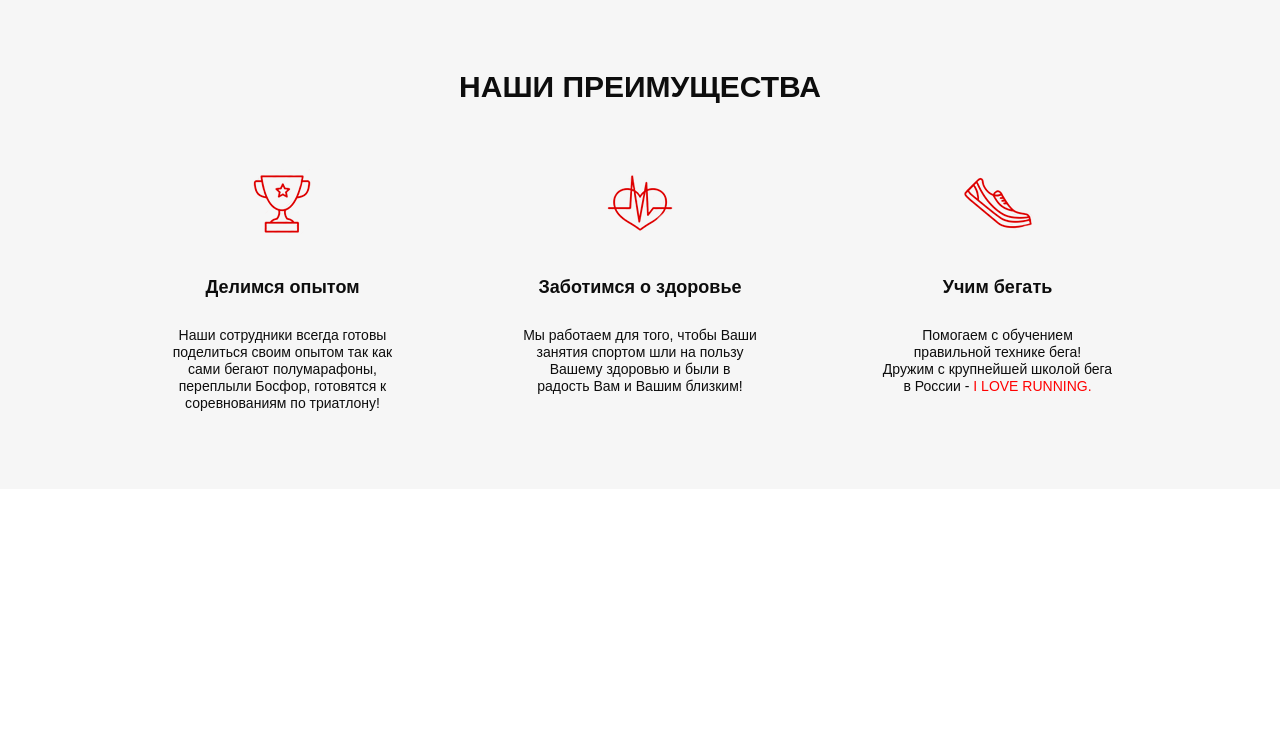
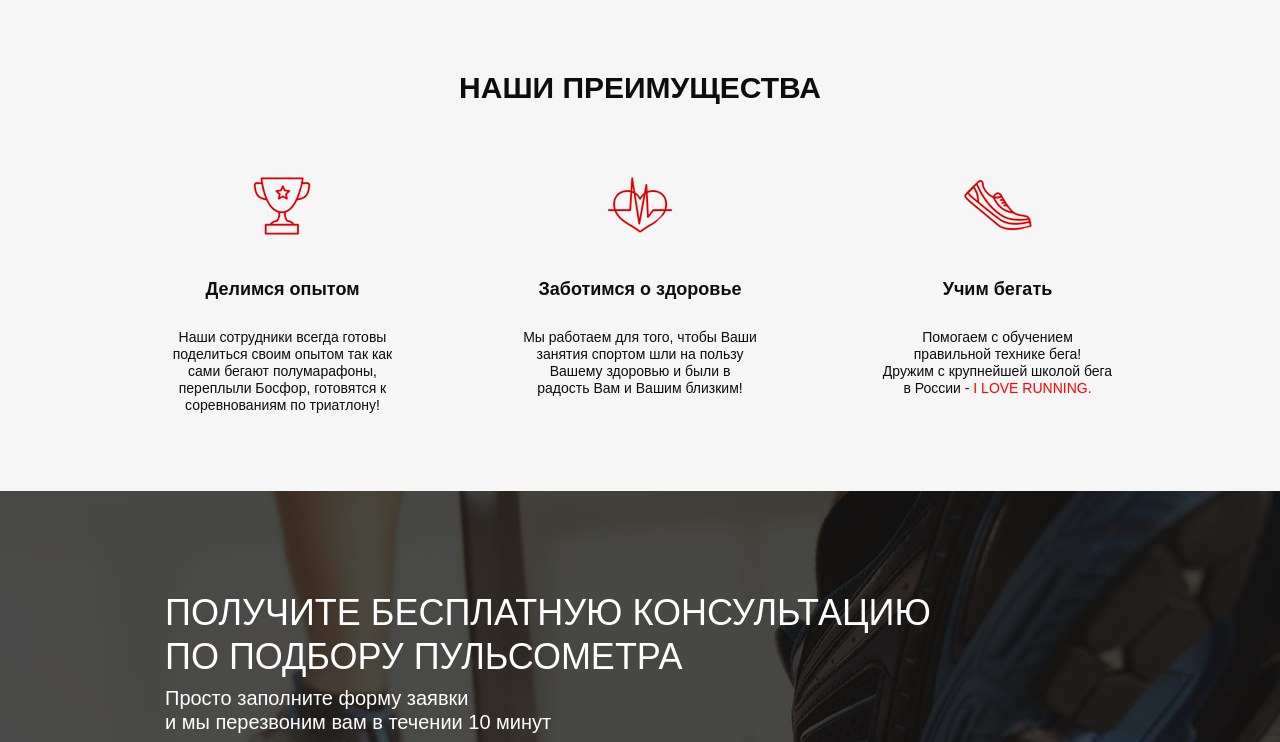
Before and after one commit to Viktor-82/bEM-SCSS, a website: page src/index.html in a window 1280 px wide. Shown: the part 666-1408 px from the top of the page. Before the commit the page ends 1155 px from the top, so only its background shows below. Drawn offline with Linux system fonts and the light colour scheme.

Commit message:
add consultation block

```diff
--- a/src/index.html
+++ b/src/index.html
@@ -56,7 +56,7 @@
 
     <div class="advantages">
         <div class="container">
-                <div class="advantages__header">Наши преимущества</div>
+                <h2 class="title">Наши преимущества</h2>
                 <div class="advantages__wrapper">
                         <div class="advantages__article">
                             <img src="icon/advantages_cup.png" alt="cup">
@@ -77,5 +77,16 @@
         </div>
     </div>
 
+    <div class="consultation">
+        <div class="container">
+            <h2 class="title title_left">получите бесплатную консультацию <br> по подбору пульсометра</h2>
+            <div class="consultation__descr">
+                Просто заполните форму заявки <br> и мы перезвоним вам в течении 10 минут
+            </div>
+
+
+        </div>
+    </div>
+
 </body>
 </html>
--- a/src/sass/blocks/_advantages.scss
+++ b/src/sass/blocks/_advantages.scss
@@ -1,13 +1,6 @@
 .advantages {
     padding: 70px 0 78px 0;
     background-color: #f6f6f6;
-    &__header {
-        font-size: 30px;
-        font-weight: 700;
-        color: $title-color;
-        text-align: center;
-        text-transform: uppercase;
-    }
     &__wrapper {
         display: flex;
         justify-content: space-between;
--- /dev/null
+++ b/src/sass/blocks/_consultation.scss
@@ -0,0 +1,11 @@
+.consultation {
+    min-height: 680px;
+    padding: 100px 0 92px 0;
+    background: url('../../img/bg2_363.png') center (center/cover) no-repeat;
+    &__descr {
+        color: $white_color;
+        font-size: 20px;
+        font-weight: 500;
+        line-height: 1.2;
+    }
+}
--- /dev/null
+++ b/src/sass/blocks/_titles.scss
@@ -0,0 +1,13 @@
+.title {
+    font-size: 30px;
+    font-weight: 700;
+    color: $title-color;
+    text-align: center;
+    text-transform: uppercase;
+    &_left {
+        color: $white_color;
+        font-size: 36px;
+        font-weight: 400;
+        text-align: left;
+    }
+}
--- a/src/sass/style.scss
+++ b/src/sass/style.scss
@@ -9,4 +9,6 @@
 @import 'blocks/promo';
 @import 'blocks/header';
 @import 'blocks/buttons';
-@import 'blocks/advantages'
+@import 'blocks/advantages';
+@import 'blocks/titles';
+@import 'blocks/consultation';
```
Also changed, not shown: src/css/style.min.css.
